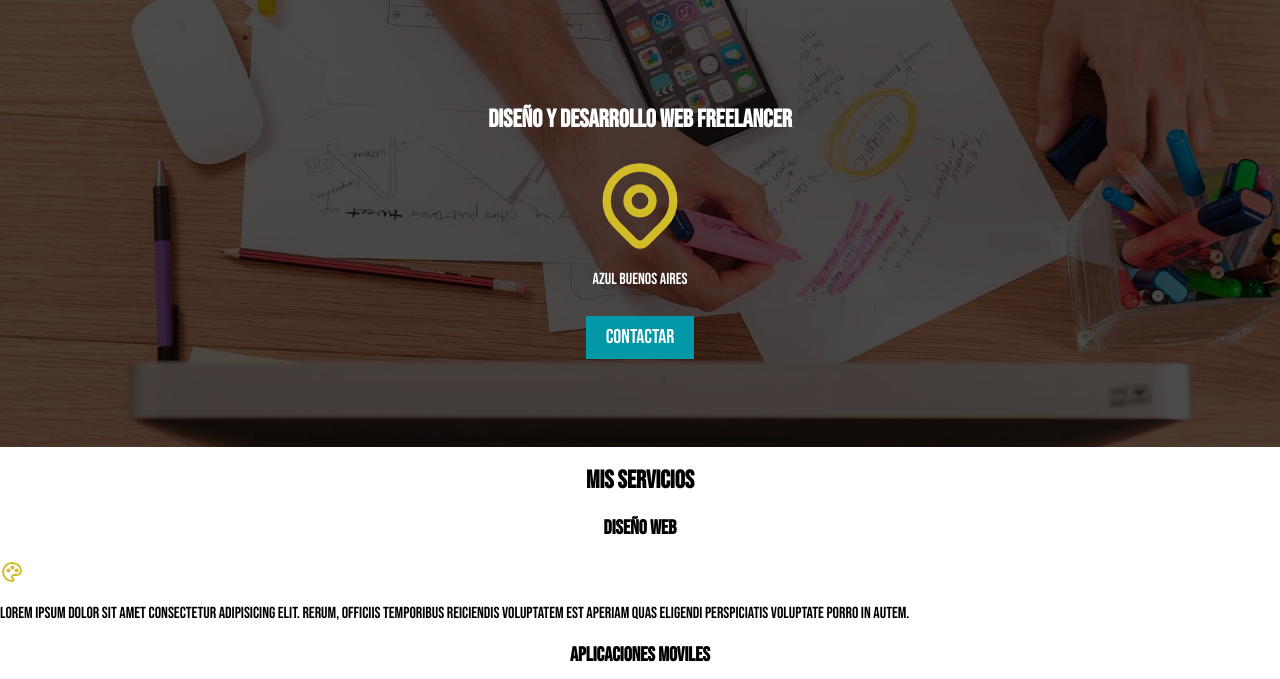
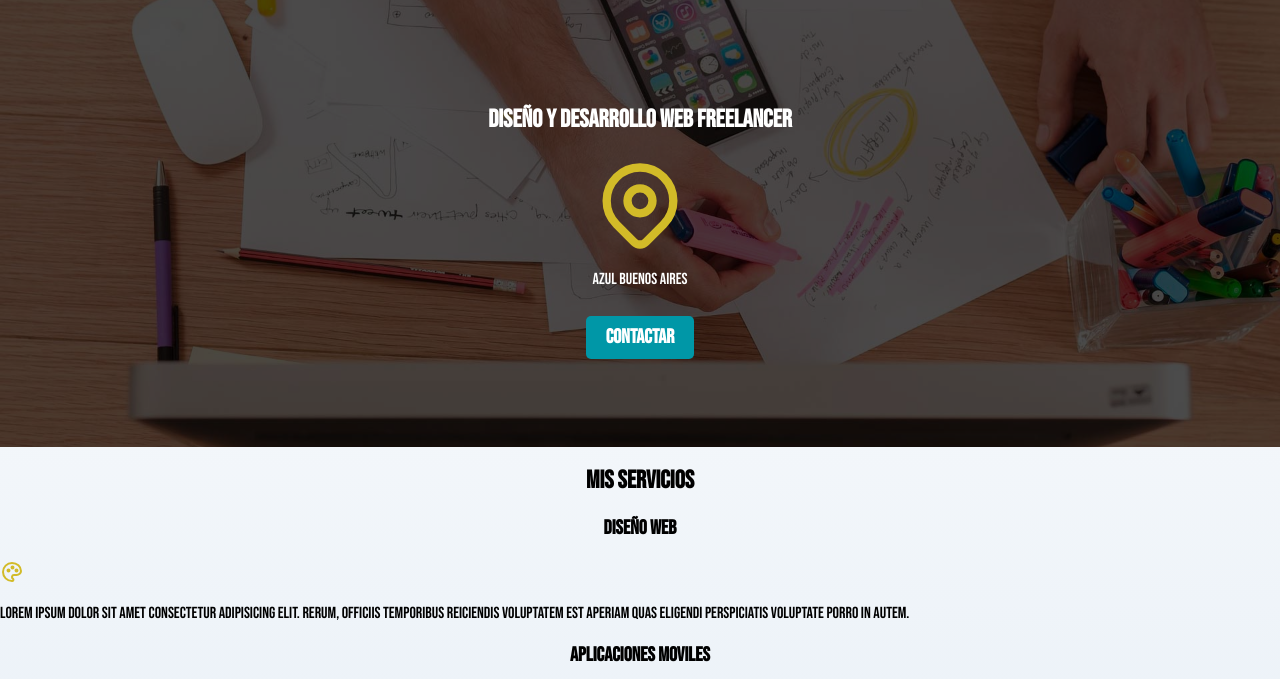
Before and after one commit to GeronimoDavis/Diseno-con-css, a plain HTML site: page index.html in a window 1280 px wide. Shown: the part 121-800 px from the top of the page. Drawn offline with Linux system fonts and the light colour scheme; files whose address does not match are found by name.

Commit message:
Update style.css

```diff
--- a/css/style.css
+++ b/css/style.css
@@ -21,6 +21,7 @@ body{
     font-family: "Bebas Neue", sans-serif;
     font-weight: 400;
     font-style: normal;
+    background-image: linear-gradient(to top, #dfe9f3 0%, var(--blanco) 100%);
 }
 
 h1{
@@ -109,4 +110,15 @@ h1, h2, h3{
     margin-top: 1rem;/* separacion de otros elementos */
     font-size: 2rem;
     text-decoration: none;/* sin subrayado */
+    text-transform: uppercase;/* todo en mayusculas */
+    font-weight: 700;/* negrita */
+    border-radius: .5rem;/* bordes redondeados */
+    width: 30%;
+    text-align: center;
 }
+
+@media (min-width: 480px){
+    .boton{
+       width: auto;
+    }
+}
```
